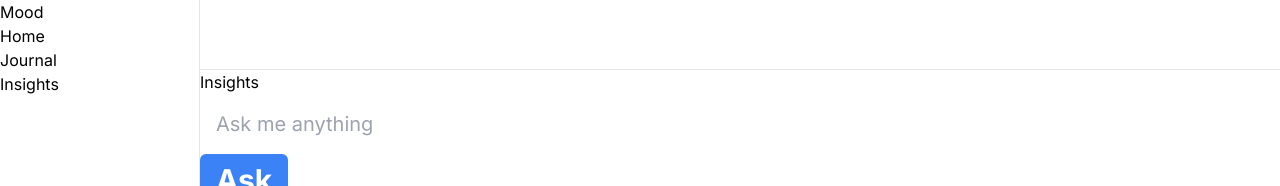
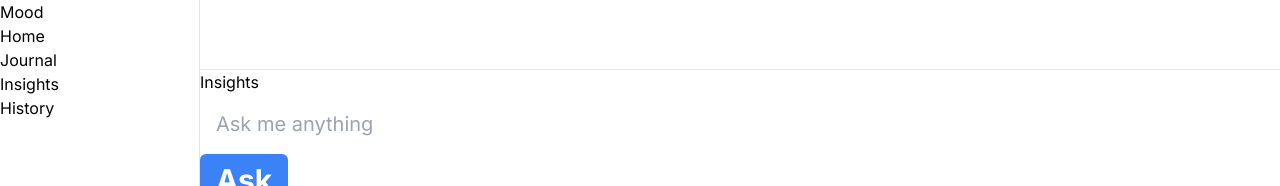
Before and after one commit to stylescode/mood-ai-journal, a Next.js app: page /insights in a window 1280 px wide. Shown: the top 186 px of the page. Built offline with nearby package versions, Linux system fonts and the light colour scheme.

Commit message:
add history to nav bar

```diff
--- a/app/(dashboard)/layout.tsx
+++ b/app/(dashboard)/layout.tsx
@@ -9,6 +9,7 @@ const links = [
   { href: '/', label: 'Home' },
   { href: '/journal', label: 'Journal' },
   { href: '/insights', label: 'Insights' },
+  { href: '/history', label: 'History' },
 ]
 
 const DashboardLayout = ({ children }: DashboardLayoutProps) => {
```
